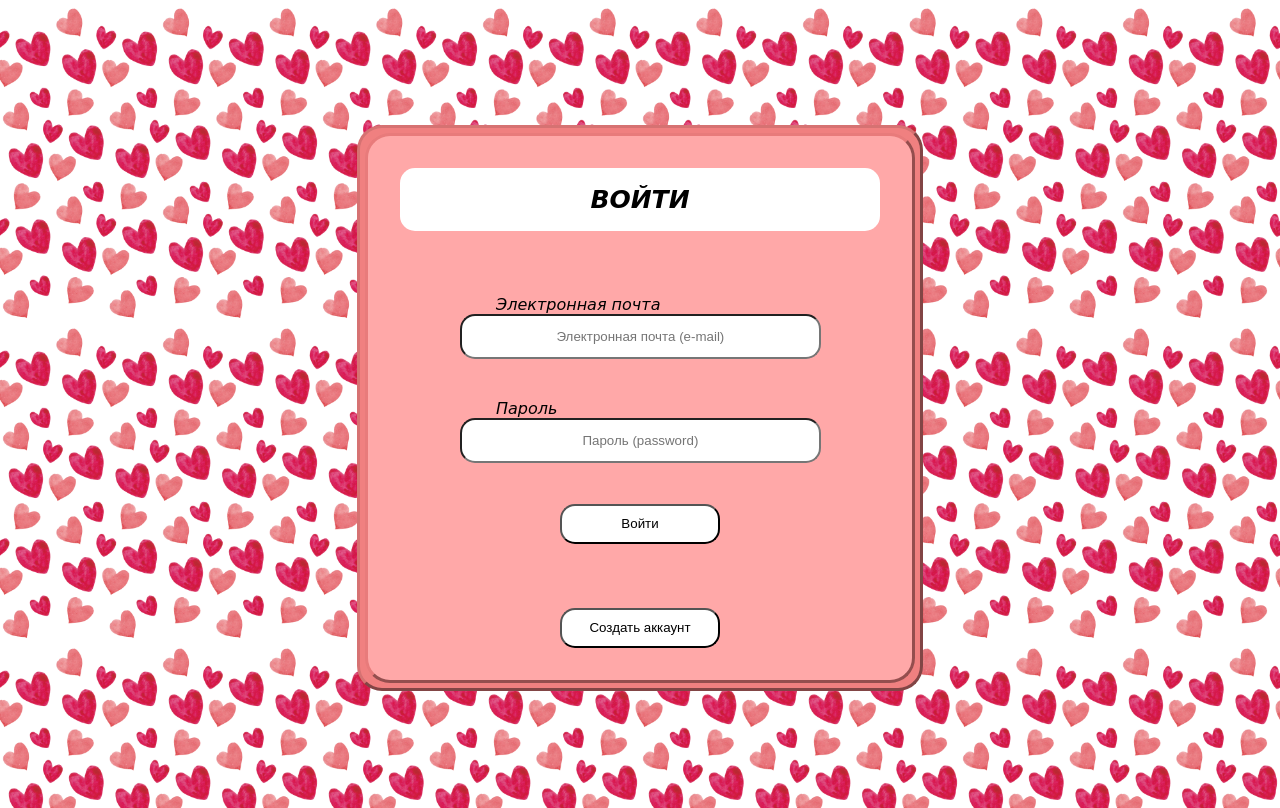
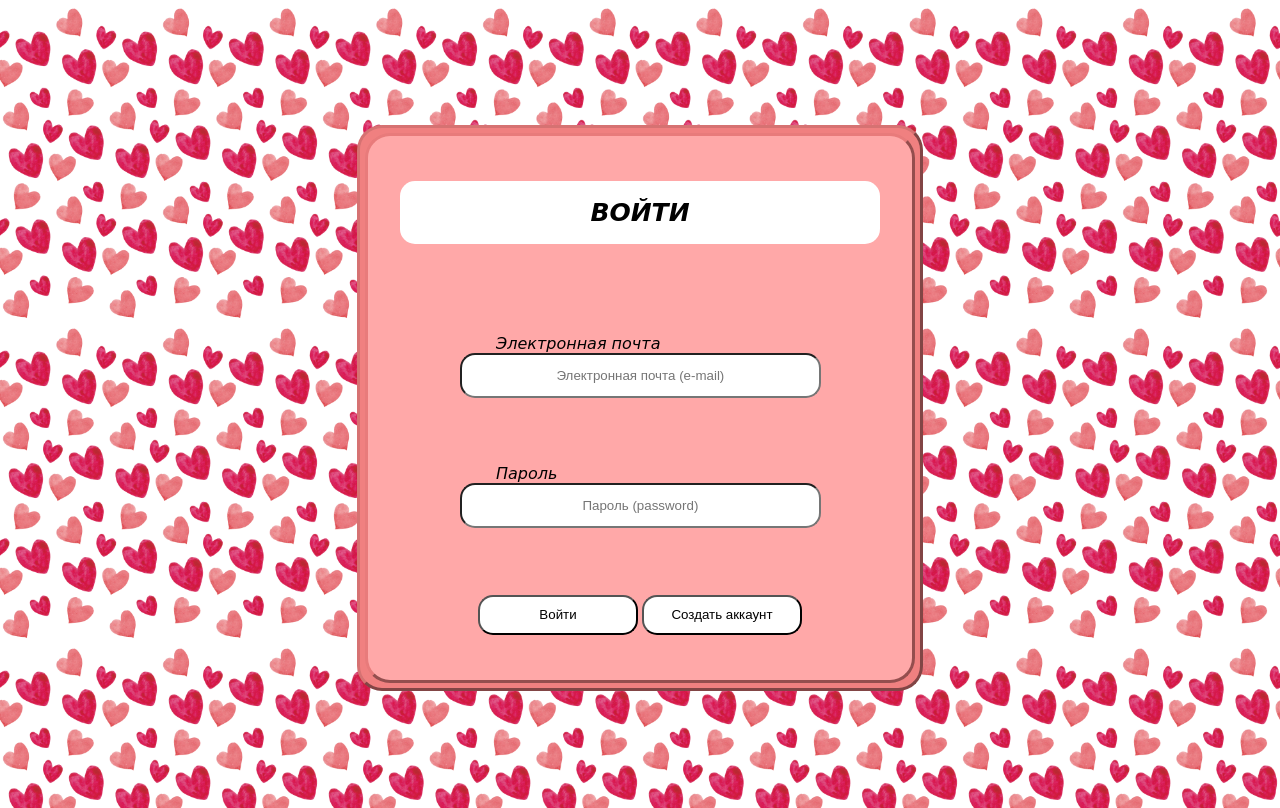
Before and after one commit to argecyplusplus/datingsite, a Django app: page /accounts/login/ in a window 1280 px wide. Run offline with Django 4.2, Linux system fonts and the light colour scheme.

Commit message:
кнопки сделал на экране войти

```diff
--- a/datingsite/static/css/registration.css
+++ b/datingsite/static/css/registration.css
@@ -84,6 +84,13 @@
     width: 75%;
 }
 
+.container_5 {
+    display: inline;
+    margin: auto;
+    vertical-align: center
+    width: 75%;
+}
+
 button {
     margin: auto;
     width: 20vh;
--- a/datingsite/templates/registration/login.html
+++ b/datingsite/templates/registration/login.html
@@ -26,10 +26,8 @@
 						<input type="password" name="password" placeholder="Пароль (password)" required/>
 
 				</div>
-				<div class="container_3">
+				<div class="container_5">
 					<button type="submit">Войти</button>
-				</div>
-                <div class="container_3">
 					<button onclick="location.href='{% url 'register' %}?next=/searching'">Создать аккаунт</button>
 				</div>
 			</div>
```
